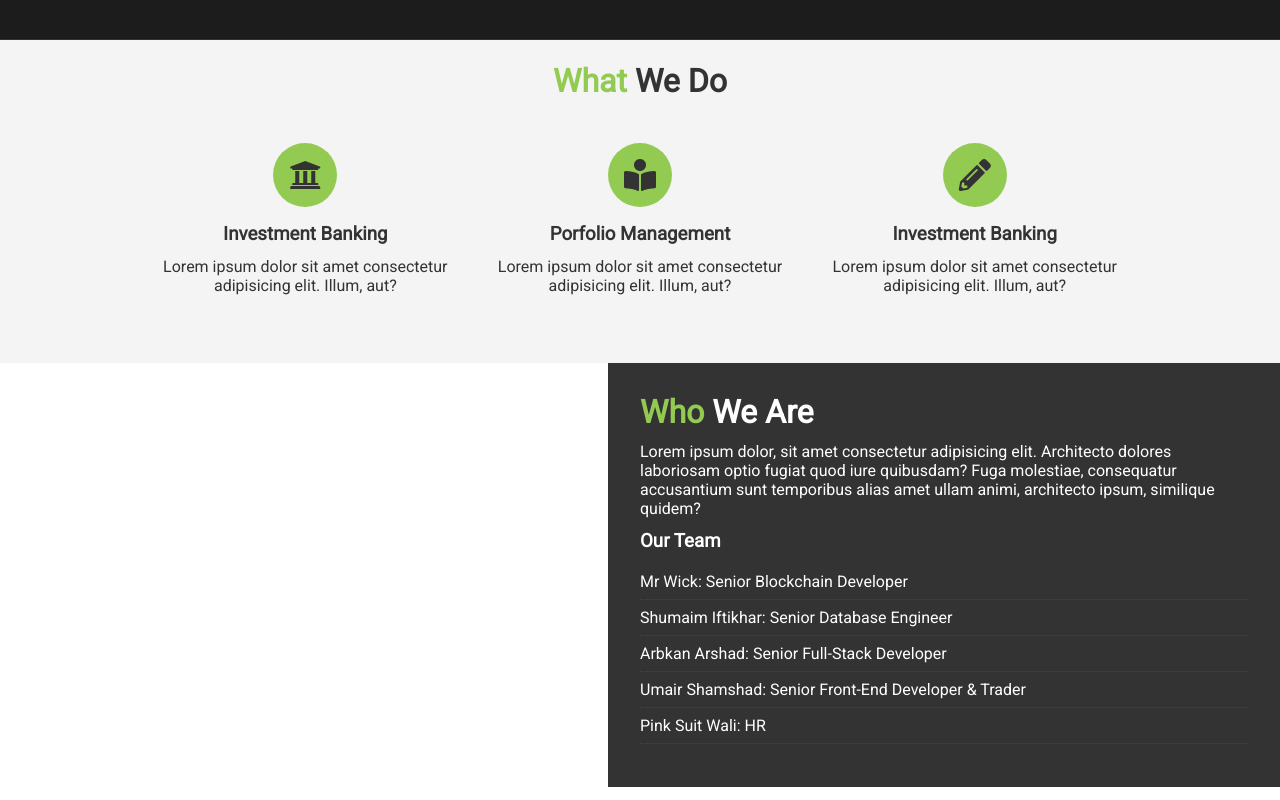
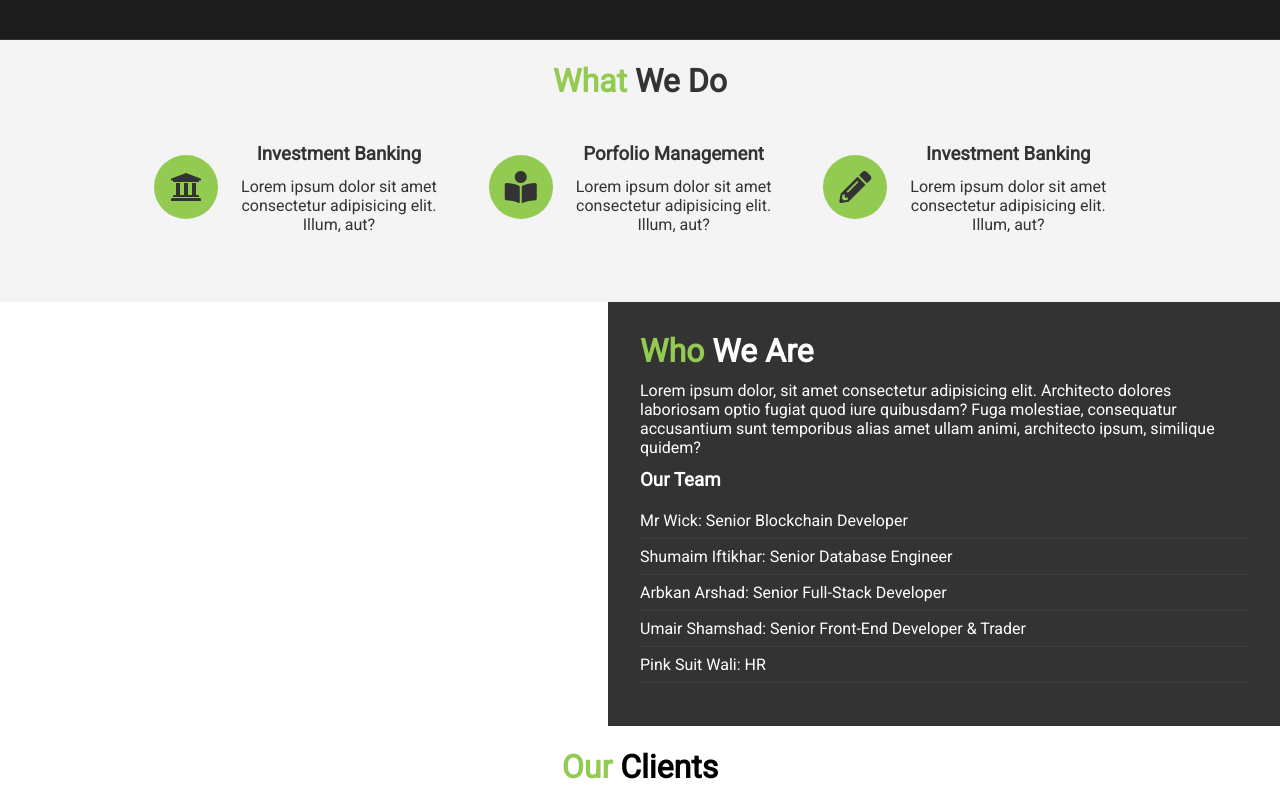
Before and after one commit to 0xWick/Website-Front-End-flex, a plain HTML site: page index.html in a window 1280 px wide. Shown: the part 820-1620 px from the top of the page. Drawn offline with nearby package versions, Linux system fonts and the light colour scheme; some packages are replaced by stand-ins of ours; files that its build step writes are made by us from their sources.

Commit message:
Setting paths of Stylesheets

```diff
--- a/main/index.html
+++ b/index.html
@@ -8,9 +8,9 @@
 	<meta name="viewport" content="width=device-width, initial-scale=1.0">
 	<link rel="stylesheet" href="https://pro.fontawesome.com/releases/v5.10.0/css/all.css"
 		integrity="sha384-AYmEC3Yw5cVb3ZcuHtOA93w35dYTsvhLPVnYs9eStHfGJvOvKxVfELGroGkvsg+p" crossorigin="anonymous" />
-	<link rel="stylesheet" href="stylesheets/style.css">
-	<link rel="stylesheet" media="screen and (min-width: 1100px)" href=" stylesheets/widescreen.css">
-	<link rel="stylesheet" media="screen and (max-width: 768px)" href="stylesheets/mobile.css">
+	<link rel="stylesheet" href="../FlexBox/Stylesheets/style.css">
+	<link rel="stylesheet" media="screen and (min-width: 1100px)" href="../FlexBox/Stylesheets/widescreen.css">
+	<link rel="stylesheet" media="screen and (max-width: 768px)" href="../FlexBox/Stylesheets/mobile.css">
 
 	<title>EdgeLedger | Accounting Firm</title>
 </head>
@@ -170,7 +170,7 @@
 		integrity="sha256-FgpCb/KJQlLNfOu91ta32o/NMZxltwRo8QtmkMRdAu8=" crossorigin="anonymous"></script>
 
 	<!-- Local JS File -->
-	<script src="../EdgeLedger Website(Flexbox)/Js/main.js"></script>
+	<script src="../FlexBox/Js/main.js"></script>
 
 	<!-- Google Maps -->
 	<script src="https://maps.googleapis.com/maps/api/js?key=AIzaSyC1iArUREqLs4v5F8zz8EsejY-ycLR5bdY&callback=initMap"
```
